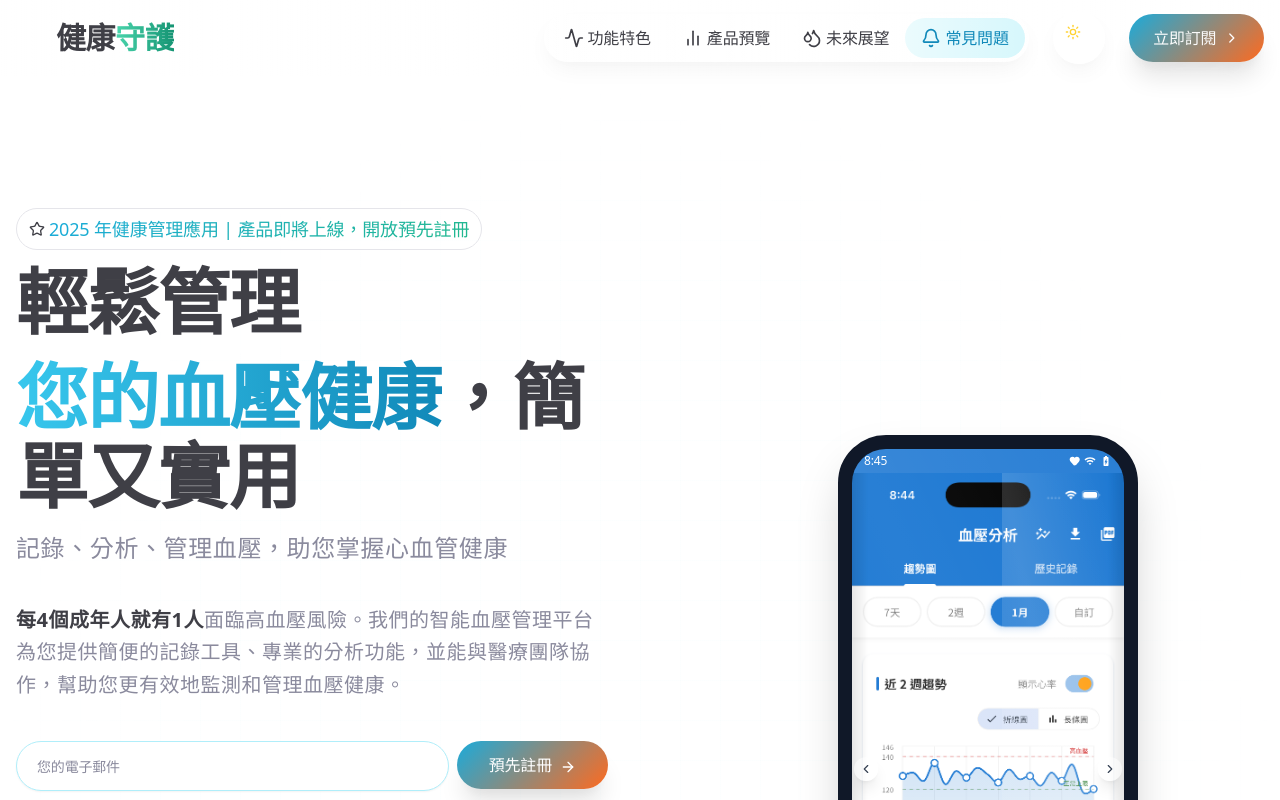
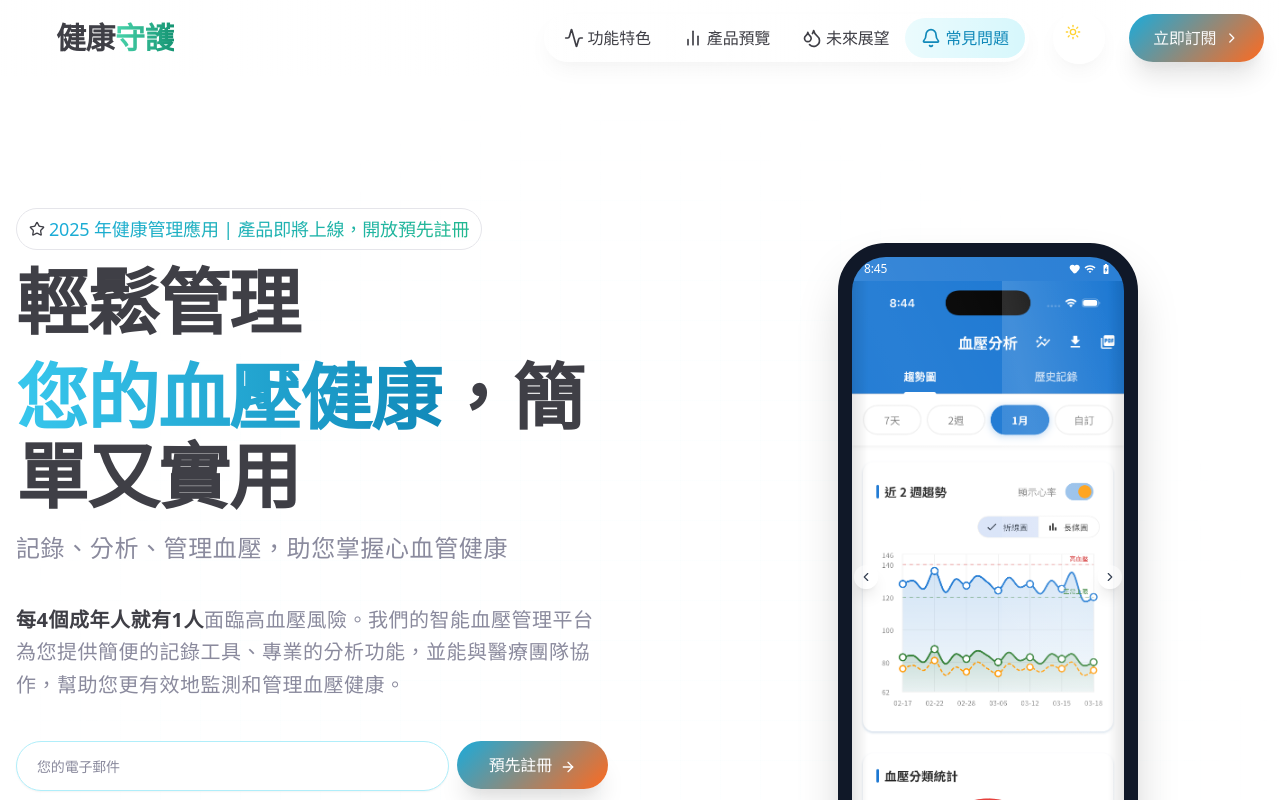
Before and after one commit to firstfu/blood-pressure-web, a Next.js app: page / in a window 1280 px wide. Shown: the top 800 px of the page. Built offline with nearby package versions, Linux system fonts and the light colour scheme; a web font is replaced by a local one.

Commit message:
更新：調整 HeroSection 組件的樣式
- 調整右側 App 預覽的垂直位移，增強視覺吸引力
- 新增 flex 排版，提升內容的對齊與整體美觀

```diff
--- a/app/components/HeroSection.tsx
+++ b/app/components/HeroSection.tsx
@@ -246,7 +246,7 @@ export default function HeroSection() {
 
           {/* 右側 App 預覽 */}
           <motion.div
-            className="lg:w-1/2 relative lg:translate-x-5 mt-12 lg:mt-0 lg:-translate-y-12"
+            className="lg:w-1/2 relative lg:translate-x-5 mt-12 lg:mt-0 lg:-translate-y-60 flex items-center justify-center"
             style={{ y }}
             variants={animations.container}
             initial="hidden"
```
